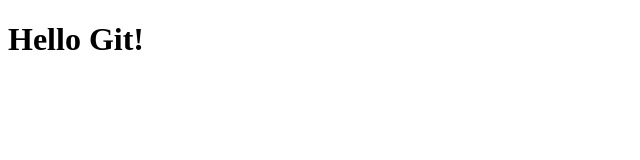
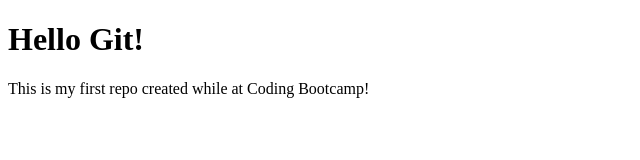
Before and after one commit to jjayjack/my_first_repo, a plain HTML site: page index.html in a window 1280 px wide. Shown: the whole page, without its empty margins (0-640 px from the left). Drawn offline with Linux system fonts and the light colour scheme.

Commit message:
added new paragraph

```diff
--- a/index.html
+++ b/index.html
@@ -8,5 +8,6 @@
 </head>
 <body>
     <h1>Hello Git!</h1>
+    <p>This is my first repo created while at Coding Bootcamp!</p>
 </body>
 </html>
```
